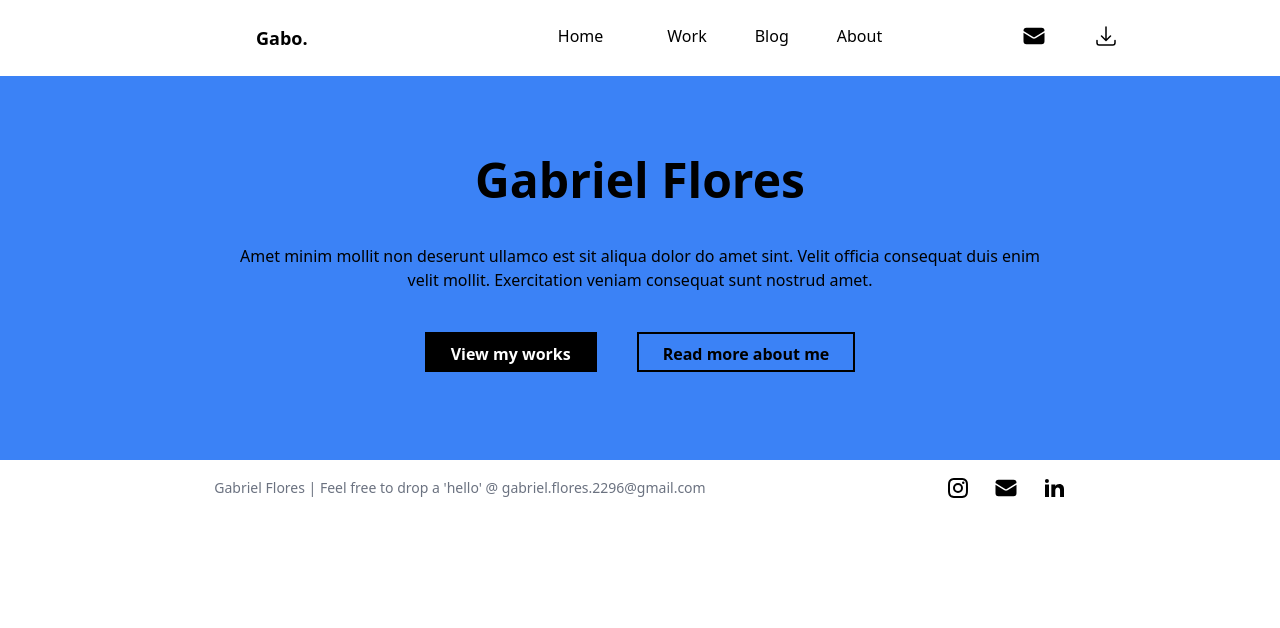
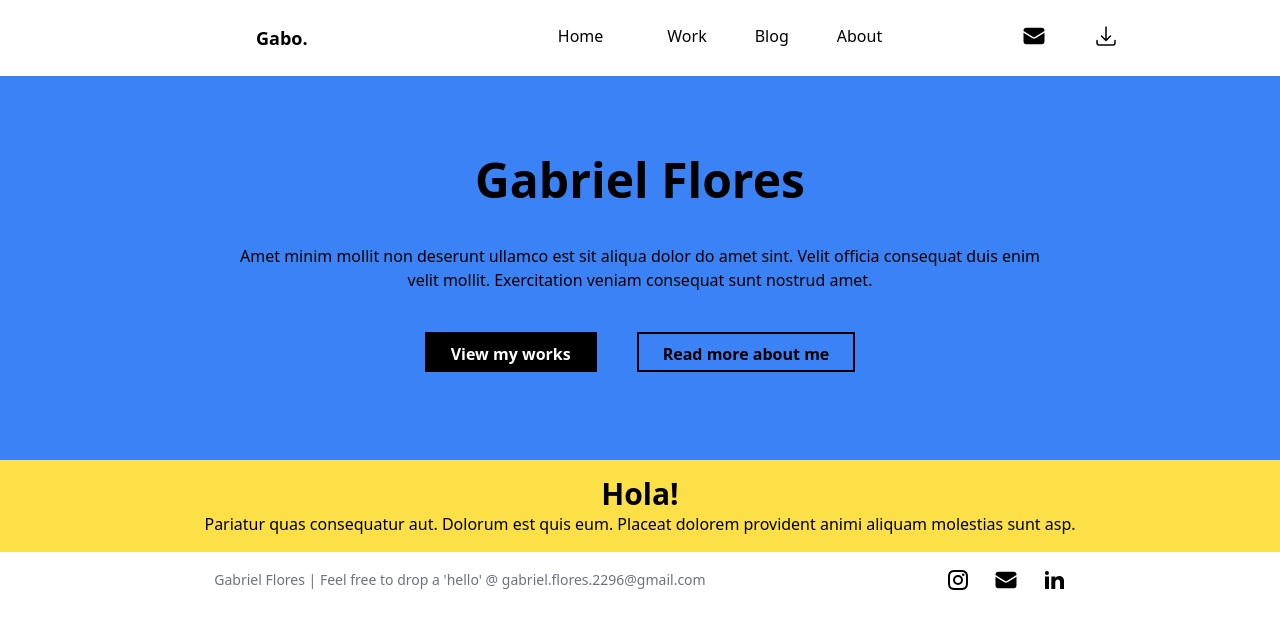
Before and after one commit to Khmlwugh/GabrielWebpage, a React (Vite) app: page / in a window 1280 px wide. Shown: the top 628 px of the page. Built offline with nearby package versions, Linux system fonts and the light colour scheme.

Commit message:
ADD: About Page component created. Starting content added, several pending

```diff
--- a/src/App.jsx
+++ b/src/App.jsx
@@ -5,6 +5,7 @@ import Header from './components/Header'
 import Footer from './components/Footer'
 import Button from './components/Buttons'
 import IntroPage from './components/IntroPage'
+import AboutPage from './components/AboutPage'
 
 function App() {
   const [count, setCount] = useState(0)
@@ -13,6 +14,7 @@ function App() {
     <div className="min-w-full p-0">
       <Header/>
       <IntroPage/>
+      <AboutPage/>
       <Footer/>
     </div>
   )
--- /dev/null
+++ b/src/components/AboutPage.jsx
@@ -0,0 +1,20 @@
+function AboutPage(){
+
+  return(
+  <div>
+    <div className='h-50 bg-yellow-300 px-10 py-4'>
+      <div className='flex flex-col justify-center'>
+        <div className='font-bold text-3xl'>
+          Hola!
+        </div>
+        <div>
+        Pariatur quas consequatur aut. Dolorum est quis eum. Placeat dolorem provident animi aliquam molestias sunt asp.
+        </div>
+      </div>
+      <href></href>
+    </div>
+  </div>
+  )
+}
+
+export default AboutPage
```
